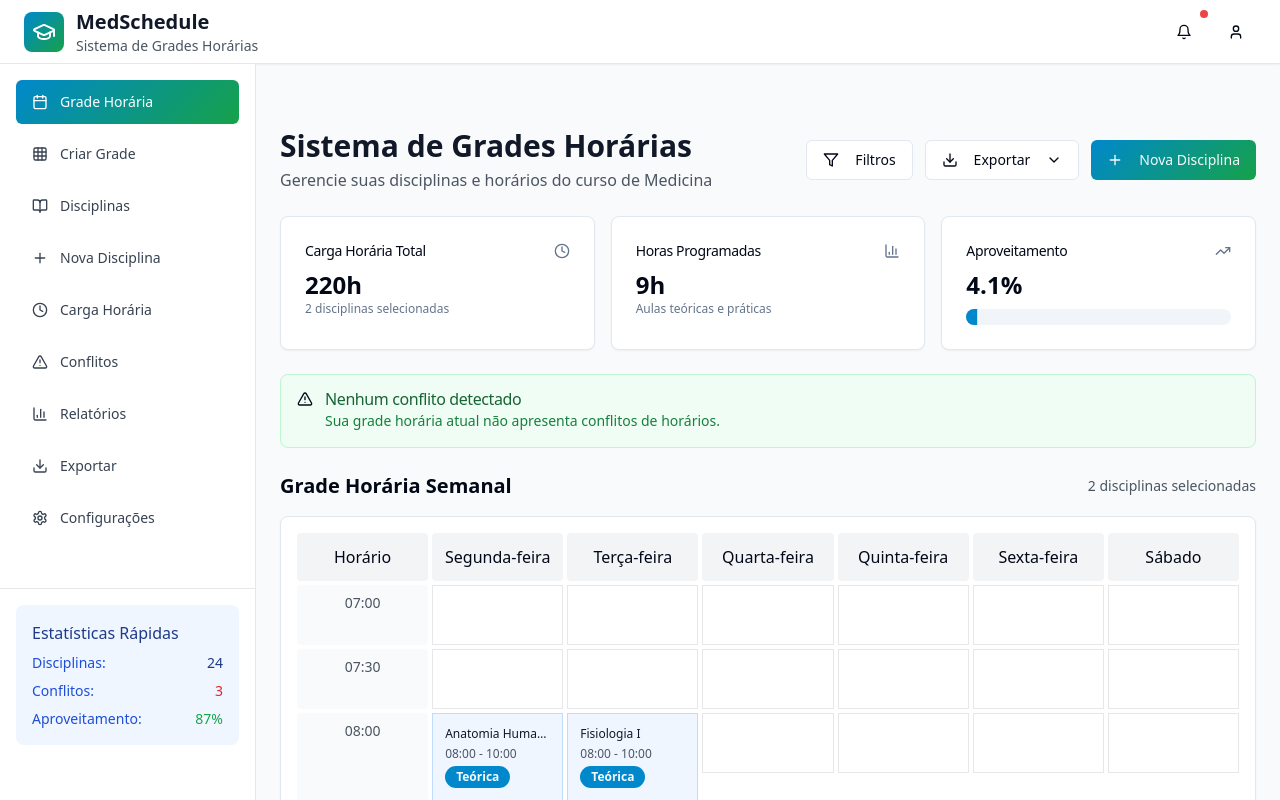
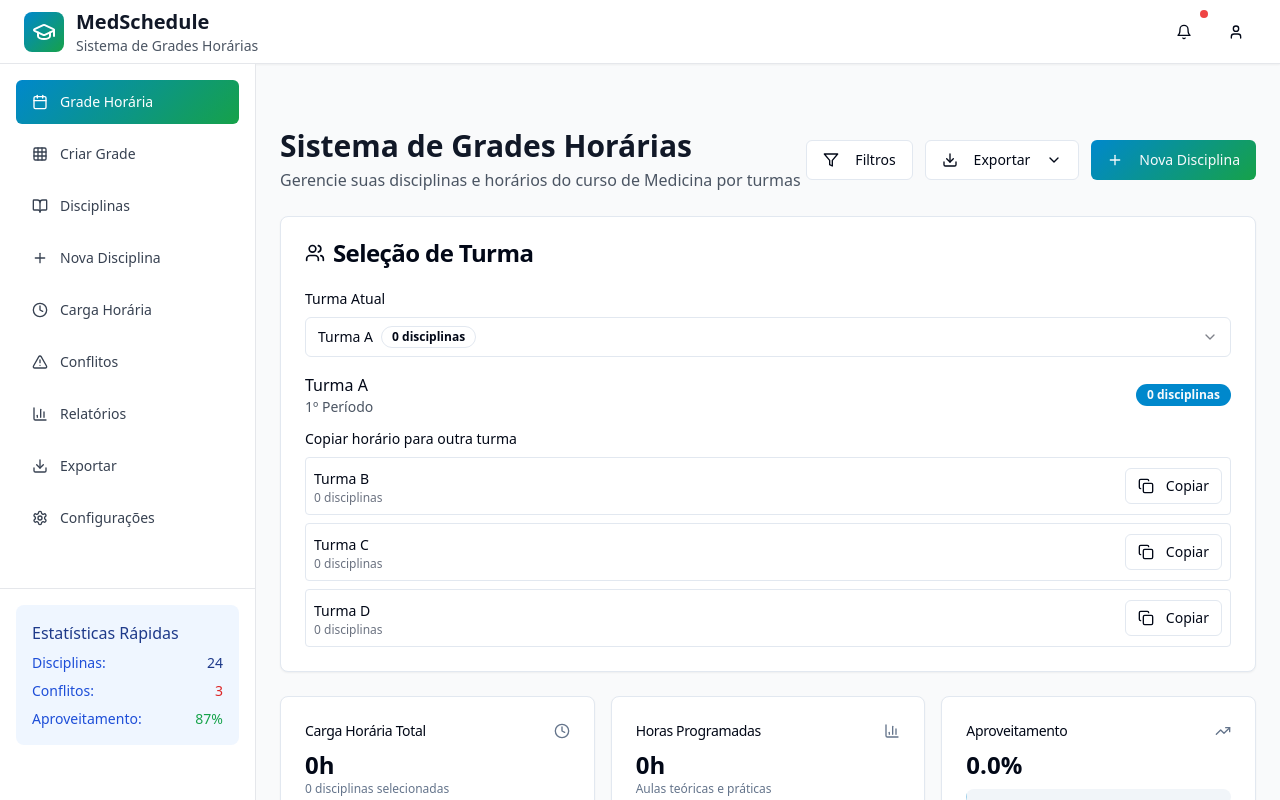
Before and after one commit to Luizfg15100700/medico-schedule-sync, a React (Vite) app: page / in a window 1280 px wide. Shown: the top 800 px of the page. Built offline with nearby package versions, Linux system fonts and the light colour scheme.

Commit message:
Add turma and copy schedule features
Add submenu for turmas within each period, allow schedule copying, and adjust conflict detection.

```diff
--- /dev/null
+++ b/src/components/ClassSelector.tsx
@@ -0,0 +1,120 @@
+
+import React from 'react';
+import { Select, SelectContent, SelectItem, SelectTrigger, SelectValue } from '@/components/ui/select';
+import { Card, CardContent, CardHeader, CardTitle } from '@/components/ui/card';
+import { Badge } from '@/components/ui/badge';
+import { Button } from '@/components/ui/button';
+import { Copy, Users } from 'lucide-react';
+import { ClassGroup } from '@/types/class';
+import { PERIODS } from '@/types';
+
+interface ClassSelectorProps {
+  classes: ClassGroup[];
+  selectedClass: string;
+  onClassChange: (classId: string) => void;
+  onCopySchedule: (fromClassId: string, toClassId: string) => void;
+}
+
+export const ClassSelector: React.FC<ClassSelectorProps> = ({
+  classes,
+  selectedClass,
+  onClassChange,
+  onCopySchedule
+}) => {
+  const selectedClassObj = classes.find(cls => cls.id === selectedClass);
+  const samePeriodsClasses = selectedClassObj
+    ? classes.filter(cls => cls.period === selectedClassObj.period && cls.id !== selectedClass)
+    : [];
+
+  const groupedClasses = classes.reduce((acc, cls) => {
+    if (!acc[cls.period]) {
+      acc[cls.period] = [];
+    }
+    acc[cls.period].push(cls);
+    return acc;
+  }, {} as Record<string, ClassGroup[]>);
+
+  return (
+    <Card>
+      <CardHeader>
+        <CardTitle className="flex items-center gap-2">
+          <Users className="w-5 h-5" />
+          Seleção de Turma
+        </CardTitle>
+      </CardHeader>
+      <CardContent className="space-y-4">
+        <div>
+          <label className="text-sm font-medium mb-2 block">Turma Atual</label>
+          <Select value={selectedClass} onValueChange={onClassChange}>
+            <SelectTrigger>
+              <SelectValue />
+            </SelectTrigger>
+            <SelectContent>
+              {Object.entries(groupedClasses).map(([period, periodClasses]) => (
+                <div key={period}>
+                  <div className="px-2 py-1 text-xs font-semibold text-gray-500 uppercase">
+                    {PERIODS[period as keyof typeof PERIODS]}
+                  </div>
+                  {periodClasses.map(cls => (
+                    <SelectItem key={cls.id} value={cls.id}>
+                      <div className="flex items-center gap-2">
+                        <span>{cls.name}</span>
+                        <Badge variant="outline" className="text-xs">
+                          {cls.subjects.length} disciplinas
+                        </Badge>
+                      </div>
+                    </SelectItem>
+                  ))}
+                </div>
+              ))}
+            </SelectContent>
+          </Select>
+        </div>
+
+        {selectedClassObj && (
+          <div className="space-y-3">
+            <div className="flex items-center justify-between">
+              <div>
+                <h4 className="font-medium">{selectedClassObj.name}</h4>
+                <p className="text-sm text-gray-600">
+                  {PERIODS[selectedClassObj.period as keyof typeof PERIODS]}
+                </p>
+              </div>
+              <Badge>
+                {selectedClassObj.subjects.length} disciplinas
+              </Badge>
+            </div>
+
+            {samePeriodsClasses.length > 0 && (
+              <div>
+                <label className="text-sm font-medium mb-2 block">
+                  Copiar horário para outra turma
+                </label>
+                <div className="space-y-2">
+                  {samePeriodsClasses.map(cls => (
+                    <div key={cls.id} className="flex items-center justify-between p-2 border rounded">
+                      <div>
+                        <span className="text-sm font-medium">{cls.name}</span>
+                        <p className="text-xs text-gray-500">
+                          {cls.subjects.length} disciplinas
+                        </p>
+                      </div>
+                      <Button
+                        size="sm"
+                        variant="outline"
+                        onClick={() => onCopySchedule(selectedClass, cls.id)}
+                      >
+                        <Copy className="w-3 h-3 mr-1" />
+                        Copiar
+                      </Button>
+                    </div>
+                  ))}
+                </div>
+              </div>
+            )}
+          </div>
+        )}
+      </CardContent>
+    </Card>
+  );
+};
--- /dev/null
+++ b/src/hooks/useClasses.ts
@@ -0,0 +1,86 @@
+
+import { useState, useCallback } from 'react';
+import { ClassGroup } from '@/types/class';
+import { useToast } from '@/hooks/use-toast';
+
+export const useClasses = () => {
+  const { toast } = useToast();
+
+  const [classes, setClasses] = useState<ClassGroup[]>([
+    // Inicializar com 4 turmas para cada período (1-12)
+    ...Array.from({ length: 12 }, (_, periodIndex) =>
+      Array.from({ length: 4 }, (_, classIndex) => ({
+        id: `${periodIndex + 1}-${classIndex + 1}`,
+        name: `Turma ${String.fromCharCode(65 + classIndex)}`, // A, B, C, D
+        period: `${periodIndex + 1}`,
+        subjects: []
+      }))
+    ).flat()
+  ]);
+
+  const [selectedClass, setSelectedClass] = useState<string>('1-1'); // Período 1, Turma A
+
+  const getClassesByPeriod = useCallback((period: string) => {
+    return classes.filter(cls => cls.period === period);
+  }, [classes]);
+
+  const addSubjectToClass = useCallback((classId: string, subjectId: string) => {
+    setClasses(prev => prev.map(cls =>
+      cls.id === classId
+        ? { ...cls, subjects: [...cls.subjects, subjectId] }
+        : cls
+    ));
+  }, []);
+
+  const removeSubjectFromClass = useCallback((classId: string, subjectId: string) => {
+    setClasses(prev => prev.map(cls =>
+      cls.id === classId
+        ? { ...cls, subjects: cls.subjects.filter(id => id !== subjectId) }
+        : cls
+    ));
+  }, []);
+
+  const copyScheduleBetweenClasses = useCallback((fromClassId: string, toClassId: string) => {
+    const fromClass = classes.find(cls => cls.id === fromClassId);
+    const toClass = classes.find(cls => cls.id === toClassId);
+
+    if (!fromClass || !toClass) {
+      toast({
+        title: "Erro",
+        description: "Turma não encontrada.",
+        variant: "destructive"
+      });
+      return;
+    }
+
+    if (fromClass.period !== toClass.period) {
+      toast({
+        title: "Erro",
+        description: "Só é possível copiar horários entre turmas do mesmo período.",
+        variant: "destructive"
+      });
+      return;
+    }
+
+    setClasses(prev => prev.map(cls =>
+      cls.id === toClassId
+        ? { ...cls, subjects: [...fromClass.subjects] }
+        : cls
+    ));
+
+    toast({
+      title: "Horário copiado",
+      description: `Horário da ${fromClass.name} copiado para ${toClass.name}.`,
+    });
+  }, [classes, toast]);
+
+  return {
+    classes,
+    selectedClass,
+    setSelectedClass,
+    getClassesByPeriod,
+    addSubjectToClass,
+    removeSubjectFromClass,
+    copyScheduleBetweenClasses
+  };
+};
--- a/src/hooks/useSubjects.ts
+++ b/src/hooks/useSubjects.ts
@@ -1,4 +1,3 @@
-
 import { useState, useCallback } from 'react';
 import { Subject, ClassSchedule, ScheduleConflict } from '@/types';
 import { useToast } from '@/hooks/use-toast';
@@ -138,15 +137,28 @@ export const useSubjects = () => {
     });
   }, [subjects, toast]);
 
-  const detectConflicts = useCallback((): ScheduleConflict[] => {
+  const detectConflictsForClasses = useCallback((classSubjects: string[]): ScheduleConflict[] => {
     const conflicts: ScheduleConflict[] = [];
-    const selected = subjects.filter(s => selectedSubjects.includes(s.id));
+    const selected = subjects.filter(s => classSubjects.includes(s.id));
 
-    for (let i = 0; i < selected.length; i++) {
-      for (let j = i + 1; j < selected.length; j++) {
-        const subject1 = selected[i];
-        const subject2 = selected[j];
+    // Agrupar disciplinas por período
+    const subjectsByPeriod = selected.reduce((acc, subject) => {
+      if (!acc[subject.period]) {
+        acc[subject.period] = [];
+      }
+      acc[subject.period].push(subject);
+      return acc;
+    }, {} as Record<string, Subject[]>);
 
+    // Verificar conflitos apenas entre períodos diferentes
+    const periods = Object.keys(subjectsByPeriod);
+    for (let i = 0; i < periods.length; i++) {
+      for (let j = i + 1; j < periods.length; j++) {
+        const period1Subjects = subjectsByPeriod[periods[i]];
+        const period2Subjects = subjectsByPeriod[periods[j]];
+
+        period1Subjects.forEach(subject1 => {
+          period2Subjects.forEach(subject2 => {
             const allClasses1 = [...subject1.theoreticalClasses, ...subject1.practicalClasses];
             const allClasses2 = [...subject2.theoreticalClasses, ...subject2.practicalClasses];
 
@@ -175,11 +187,17 @@ export const useSubjects = () => {
                 }
               });
             });
+          });
+        });
       }
     }
 
     return conflicts;
-  }, [subjects, selectedSubjects]);
+  }, [subjects]);
+
+  const detectConflicts = useCallback((): ScheduleConflict[] => {
+    return detectConflictsForClasses(selectedSubjects);
+  }, [selectedSubjects, detectConflictsForClasses]);
 
   const toggleSubjectSelection = useCallback((subjectId: string) => {
     setSelectedSubjects(prev =>
@@ -196,6 +214,7 @@ export const useSubjects = () => {
     updateSubject,
     deleteSubject,
     detectConflicts,
+    detectConflictsForClasses,
     toggleSubjectSelection
   };
 };
--- a/src/pages/Index.tsx
+++ b/src/pages/Index.tsx
@@ -1,4 +1,3 @@
-
 import React, { useState } from 'react';
 import { Layout } from '@/components/Layout';
 import { ScheduleGrid } from '@/components/ScheduleGrid';
@@ -8,8 +7,10 @@ import { ConflictAnalysis } from '@/components/ConflictAnalysis';
 import { WorkloadSummary } from '@/components/WorkloadSummary';
 import { AddSubjectModal } from '@/components/AddSubjectModal';
 import { ScheduleBuilder } from '@/components/ScheduleBuilder';
+import { ClassSelector } from '@/components/ClassSelector';
 import { FilterModal, FilterOptions } from '@/components/FilterModal';
 import { useSubjects } from '@/hooks/useSubjects';
+import { useClasses } from '@/hooks/useClasses';
 import { useFilters } from '@/hooks/useFilters';
 import { exportToPDF, exportToCSV } from '@/utils/exportUtils';
 import { Button } from '@/components/ui/button';
@@ -25,13 +26,25 @@ const Index = () => {
     subjects,
     selectedSubjects,
     detectConflicts,
+    detectConflictsForClasses,
     toggleSubjectSelection,
     addSubject,
     updateSubject,
     deleteSubject
   } = useSubjects();
 
-  const conflicts = detectConflicts();
+  const {
+    classes,
+    selectedClass,
+    setSelectedClass,
+    addSubjectToClass,
+    removeSubjectFromClass,
+    copyScheduleBetweenClasses
+  } = useClasses();
+
+  const currentClass = classes.find(cls => cls.id === selectedClass);
+  const currentClassSubjects = currentClass ? currentClass.subjects : [];
+  const conflicts = detectConflictsForClasses(currentClassSubjects);
   const { filters, setFilters, filteredSubjects } = useFilters(subjects, conflicts);
 
   const [isAddModalOpen, setIsAddModalOpen] = useState(false);
@@ -39,7 +52,7 @@ const Index = () => {
   const [editingSubject, setEditingSubject] = useState<Subject | undefined>();
   const [activeView, setActiveView] = useState('schedule');
 
-  const selectedSubjectsList = filteredSubjects.filter(s => selectedSubjects.includes(s.id));
+  const selectedSubjectsList = filteredSubjects.filter(s => currentClassSubjects.includes(s.id));
 
   const handleMenuClick = (menuId: string) => {
     console.log('Menu clicked:', menuId);
@@ -117,7 +130,7 @@ const Index = () => {
   };
 
   const handleExportPDF = () => {
-    exportToPDF(subjects, selectedSubjects);
+    exportToPDF(subjects, currentClassSubjects);
     toast({
       title: "Exportação realizada",
       description: "Grade exportada como HTML com sucesso!",
@@ -125,7 +138,7 @@ const Index = () => {
   };
 
   const handleExportCSV = () => {
-    exportToCSV(subjects, selectedSubjects);
+    exportToCSV(subjects, currentClassSubjects);
     toast({
       title: "Exportação realizada",
       description: "Grade exportada como CSV com sucesso!",
@@ -147,6 +160,14 @@ const Index = () => {
   const openAddModal = () => {
     setEditingSubject(undefined);
     setIsAddModalOpen(true);
+  };
+
+  const handleToggleSubjectInClass = (subjectId: string) => {
+    if (currentClassSubjects.includes(subjectId)) {
+      removeSubjectFromClass(selectedClass, subjectId);
+    } else {
+      addSubjectToClass(selectedClass, subjectId);
+    }
   };
 
   const renderContent = () => {
@@ -179,8 +200,8 @@ const Index = () => {
                 <SubjectCard
                   key={subject.id}
                   subject={subject}
-                  isSelected={selectedSubjects.includes(subject.id)}
-                  onToggleSelection={toggleSubjectSelection}
+                  isSelected={currentClassSubjects.includes(subject.id)}
+                  onToggleSelection={handleToggleSubjectInClass}
                   onEdit={handleEditSubject}
                   onDelete={handleDeleteSubject}
                 />
@@ -195,7 +216,7 @@ const Index = () => {
             <h2 className="text-xl font-semibold">Análise de Carga Horária</h2>
             <WorkloadSummary
               subjects={subjects}
-              selectedSubjects={selectedSubjects}
+              selectedSubjects={currentClassSubjects}
             />
           </div>
         );
@@ -234,7 +255,7 @@ const Index = () => {
             <div className="flex items-center justify-between">
               <h2 className="text-xl font-semibold">Grade Horária Semanal</h2>
               <div className="text-sm text-gray-600">
-                {selectedSubjects.length} disciplinas selecionadas
+                {currentClass?.name} - {currentClassSubjects.length} disciplinas selecionadas
               </div>
             </div>
             <ScheduleGrid
@@ -256,7 +277,7 @@ const Index = () => {
               Sistema de Grades Horárias
             </h1>
             <p className="text-gray-600 mt-1">
-              Gerencie suas disciplinas e horários do curso de Medicina
+              Gerencie suas disciplinas e horários do curso de Medicina por turmas
             </p>
           </div>
           <div className="flex items-center gap-3">
@@ -288,10 +309,18 @@ const Index = () => {
           </div>
         </div>
 
+        {/* Class Selector */}
+        <ClassSelector
+          classes={classes}
+          selectedClass={selectedClass}
+          onClassChange={setSelectedClass}
+          onCopySchedule={copyScheduleBetweenClasses}
+        />
+
         {/* Workload Summary - always visible */}
         <WorkloadSummary
           subjects={subjects}
-          selectedSubjects={selectedSubjects}
+          selectedSubjects={currentClassSubjects}
         />
 
         {/* Conflict Alerts - always visible */}
--- /dev/null
+++ b/src/types/class.ts
@@ -0,0 +1,12 @@
+
+export interface ClassGroup {
+  id: string;
+  name: string;
+  period: string;
+  subjects: string[]; // IDs das disciplinas
+}
+
+export interface SubjectWithClass {
+  subjectId: string;
+  classId: string;
+}
```
Lines whose indentation alone changed are shown as unchanged.
